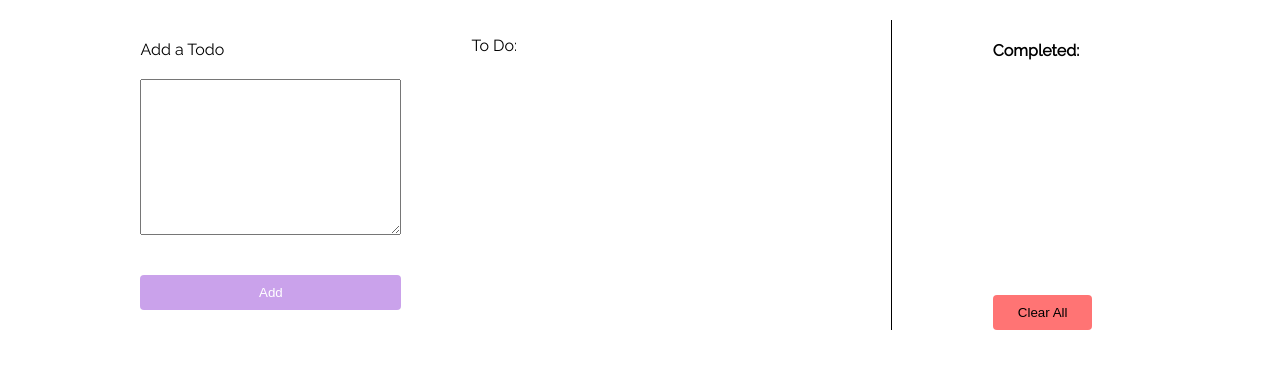
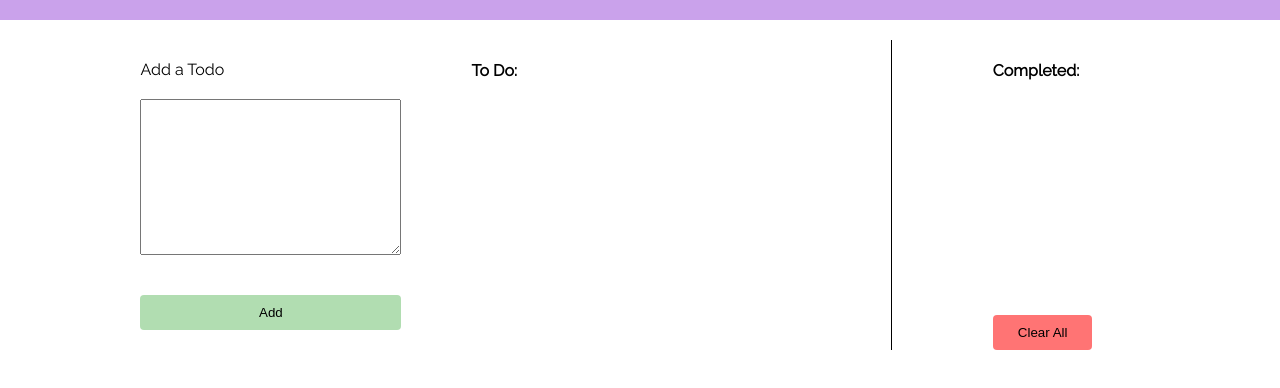
Before and after one commit to cehicm/todo, a website: page index.html in a window 1280 px wide. Drawn offline with Linux system fonts and the light colour scheme.

Commit message:
Update Add Todo button styles

```diff
--- a/index.html
+++ b/index.html
@@ -25,8 +25,8 @@
 				</div>
 				<div class="todo-output">
 					<div class="todo-output__curent">
+						<h4>To Do:</h4>
 						<ul id="todo-posts" class="todo-output__list">
-							<li>To Do:</li>
 						</ul>
 					</div>
 				</div>
--- a/src/sass/components/_buttons.scss
+++ b/src/sass/components/_buttons.scss
@@ -12,9 +12,7 @@ i:hover {
         border: none;
 
         &--add {
-            background-color: colors.$purple;
-            color: colors.$white;
-
+            background-color: colors.$pastel-green;
         }
 
         &--completed {
--- a/src/sass/components/_todo.scss
+++ b/src/sass/components/_todo.scss
@@ -10,6 +10,7 @@
 		justify-content: space-evenly;
 		padding: 20px;
 		overflow: scroll;
+		border-top: solid 20px colors.$purple;
 	}
 
 	&__wrapper {
@@ -34,28 +35,6 @@
 
 	&__item--completed {
 		text-decoration: line-through;
-	}
-
-	&__btn {
-		padding: 10px 25px;
-		border-radius: 4px;
-		border: none;
-
-		&--add {
-			background-color: colors.$purple;
-			color: colors.$white;
-
-		}
-
-		&--completed {
-			background-color: colors.$pastel-green;
-			color: colors.$black;
-
-			&:hover,
-			&:active {
-				filter: drop-shadow(2px 3px 2px colors.$dark-green);
-			}
-		}
 	}
 
 	&-output {
```
Also changed, not shown: dist/css/styles.css, dist/css/styles.min.css.
